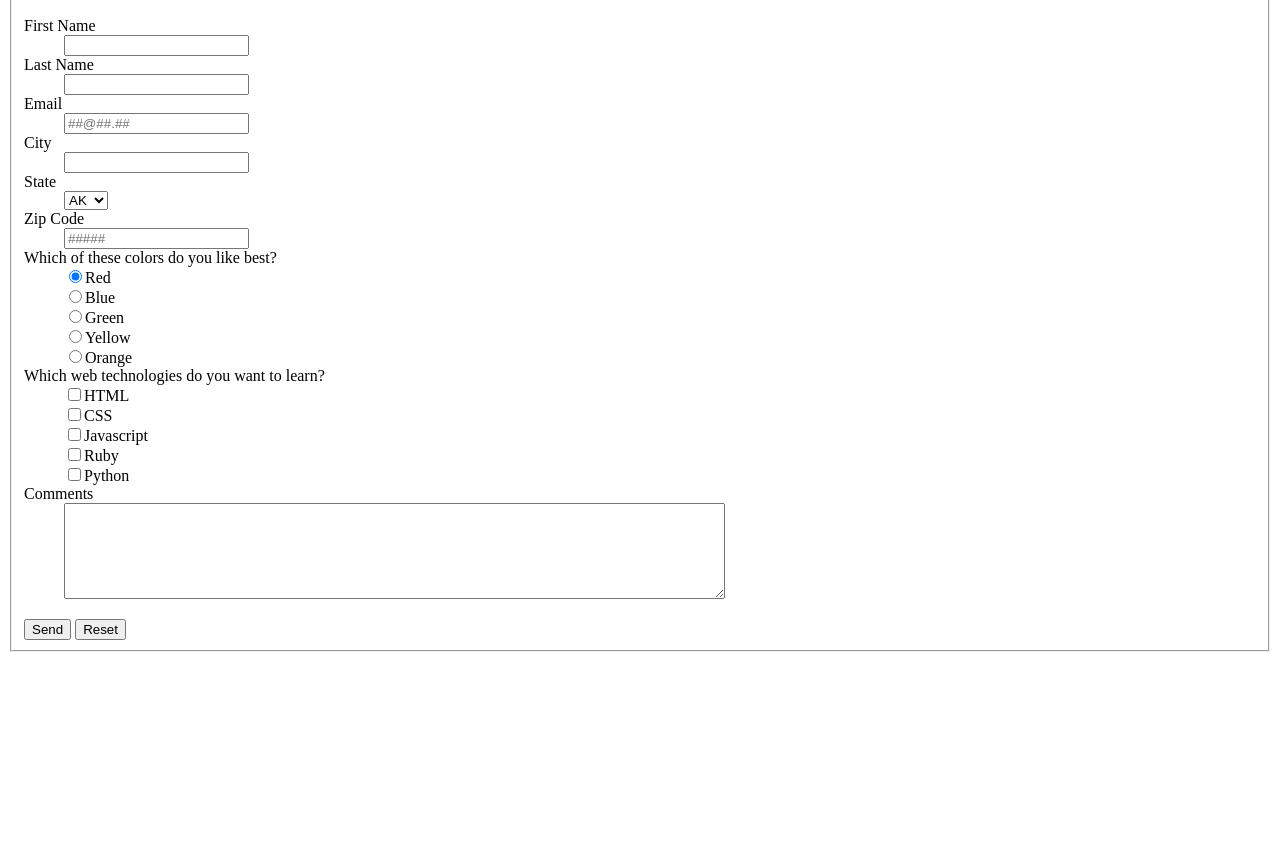
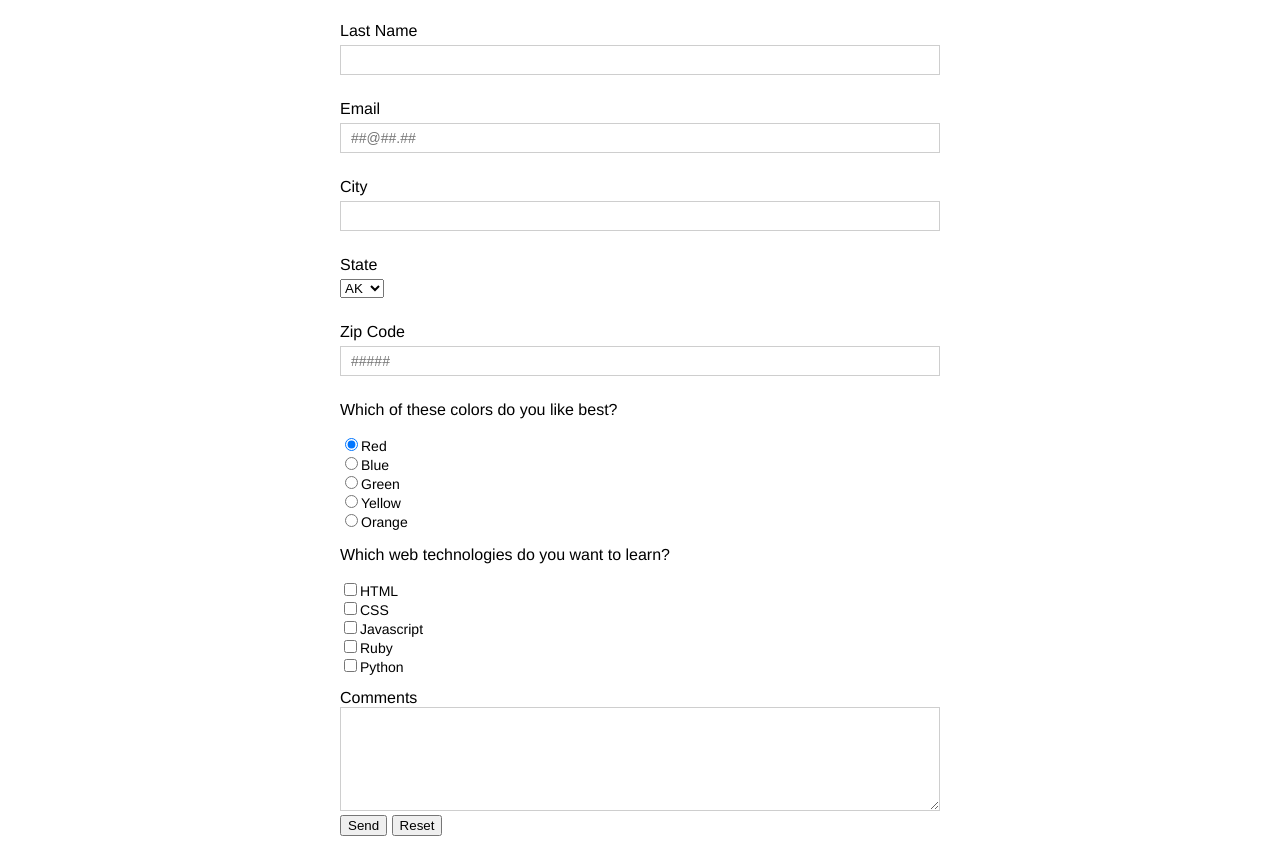
Before and after one commit to Markhenn/Contact-Form-Project, a plain HTML site: page index.html in a window 1280 px wide. Shown: the part 86-940 px from the top of the page. Before the commit the page ends 800 px from the top, so only its background shows below. Drawn offline with Linux system fonts and the light colour scheme.

Commit message:
add fully validated html and css

```diff
--- a/index.html
+++ b/index.html
@@ -6,9 +6,6 @@
     <link rel="stylesheet" href="main.css">
   </head>
   <body>
-    <header>
-      <h1>Contact Form</h1>
-    </header>
     <form action="#" method="post">
       <fieldset>
         <dl>
@@ -93,75 +90,75 @@
           <dd>
             <input type="text" id="zip" name="zip" placeholder="#####" pattern="\d{5}"/>
           </dd>
-
-          <dt>Which of these colors do you like best?</dt>
-          <dd>
+        </dl>
+        <p>Which of these colors do you like best?</p>
+        <ul>
+          <li>
             <label>
               <input type="radio" name="color" value="red" checked />Red
             </label>
-          </dd>
-          <dd>
+          </li>
+          <li>
 
             <label>
               <input type="radio" name="color" value="blue" />Blue
             </label>
-          </dd>
-          <dd>
+          </li>
+          <li>
 
             <label>
               <input type="radio" name="color" value="green" />Green
             </label>
-          </dd>
+          </li>
 
-          <dd>
+          <li>
             <label>
               <input type="radio" name="color" value="yellow" />Yellow
             </label>
-          </dd>
+          </li>
 
-          <dd>
+          <li>
             <label>
               <input type="radio" name="color" value="orange" />Orange
             </label>
-          </dd>
+          </li>
+        </ul>
 
-          <dt>Which web technologies do you want to learn?</dt>
-          <dd>
+        <p>Which web technologies do you want to learn?</p>
+        <ul>
+          <li>
             <label>
               <input type="checkbox" name="html" />HTML
             </label>
-          </dd>
+          </li>
 
-          <dd>
+          <li>
             <label>
               <input type="checkbox" name="css" />CSS
             </label>
-          </dd>
+          </li>
 
-          <dd>
+          <li>
             <label>
               <input type="checkbox" name="javascript" />Javascript
             </label>
-          </dd>
+          </li>
 
-          <dd>
+          <li>
             <label>
               <input type="checkbox" name="ruby" />Ruby
             </label>
-          </dd>
+          </li>
 
-          <dd>
+          <li>
             <label>
               <input type="checkbox" name="python" />Python
             </label>
-          </dd>
-
-          <dt><label for="comment">Comments</label></dt>
-          <dd>
+          </li>
+        </ul>
+        <label for="comment">Comments</label>
         <textarea name="comment" id="comment" rows="6" cols="80"></textarea>
-          </dd>
-        </dl>
-        <input type="date" name="date" value="2018-02-17" hidden />
+        <input type="hidden" name="timestamp" value="2018-02-17" />
         <input type="submit" value="Send" />
         <input type="reset" />
       </fieldset>
--- a/main.css
+++ b/main.css
@@ -1,7 +1,43 @@
-html {
-	  box-sizing: border-box;
+body {
+	font: normal 16px Helvetica, Arial, sans-serif;
 }
 
-*, *::before, *::after {
-	  box-sizing: inherit;
+fieldset {
+	border: none;
+	width: 600px;
+	margin: 0 auto;
 }
+
+dt {
+	margin-bottom: 5px;
+}
+
+dd {
+	margin: 0 0 25px;
+}
+
+[type="text"],
+[type="email"],
+textarea {
+	box-sizing: border-box;
+	border: 1px solid #cecece;
+	font-size: 14px;
+	padding: 3px 10px;
+	width: 100%;
+}
+
+[type="text"],
+[type="email"] {
+	height: 30px;
+}
+
+textarea {
+	resize: vertical;
+	height: auto;
+}
+
+ul {
+	font-size: 14px;
+	list-style:none;
+	padding-left: 0;
+}
```
Lines whose indentation alone changed are shown as unchanged.
